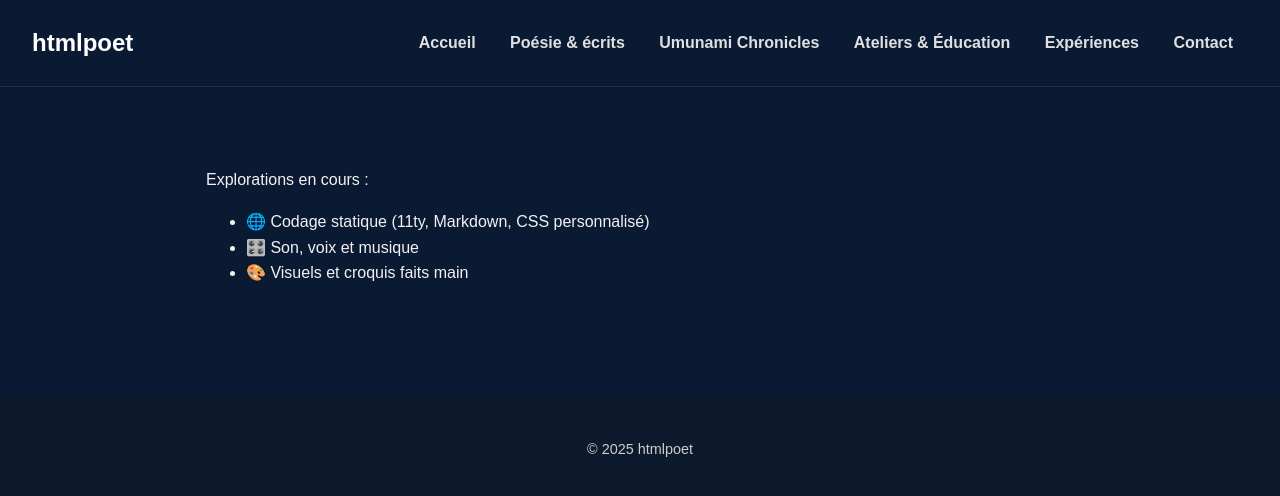
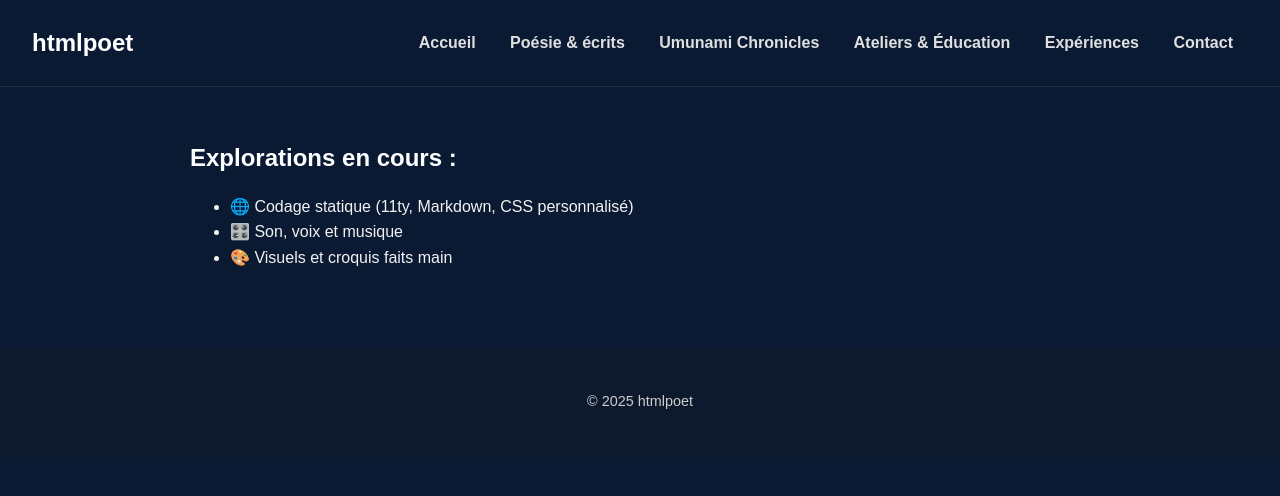
Before and after one commit to htmlpoet/htmlpoet.github.io, a Jekyll site: the page built from experiments.html, in a window 1280 px wide. Shown: the top 496 px of the page. Built offline with Jekyll 4.4.1, drawn with Linux system fonts in a browser that asks for light colours.

Commit message:
layout correction

```diff
--- a/contact.html
+++ b/contact.html
@@ -2,8 +2,5 @@
 layout: default
 title: Contact
 ---
-
-  <main>
     <p>Pour toute demande, réservation d’atelier ou collaboration :</p>
-    <p>Email : <a href="mailto:juliendylan@proton.me">juliendylan@proton.me</a></p>
-  </main>
+    <p>Email : <a href="mailto:jerrydandre@gmail.com">jerrydandre@gmail.com</a></p>
--- a/experiments.html
+++ b/experiments.html
@@ -3,11 +3,9 @@ layout: default
 title: Expériences
 ---
 
-  <main>
-    <p>Explorations en cours :</p>
-    <ul>
-      <li>🌐 Codage statique (11ty, Markdown, CSS personnalisé)</li>
-      <li>🎛️ Son, voix et musique</li>
-      <li>🎨 Visuels et croquis faits main</li>
-    </ul>
-  </main>
+<h2>Explorations en cours :</h2>
+<ul>
+  <li>🌐 Codage statique (11ty, Markdown, CSS personnalisé)</li>
+  <li>🎛️ Son, voix et musique</li>
+  <li>🎨 Visuels et croquis faits main</li>
+</ul>
--- a/umunami.html
+++ b/umunami.html
@@ -3,7 +3,6 @@ layout: default
 title: Umunami Chronicles
 ---
 
-  <main>
     <section>
       <h2>Univers & inspiration</h2>
       <p>Un univers diasporique fantasy inspiré de Guild Wars 2, mythes et vécu traumatique.</p>
@@ -21,4 +20,3 @@ title: Umunami Chronicles
         <li>Jyotis, Norn-elementalist touched by the void</li>
       </ul>
     </section>
-  </main>
--- a/workshops.html
+++ b/workshops.html
@@ -3,12 +3,10 @@ layout: default
 title: Ateliers
 ---
 
-  <main>
-    <p>Je propose des ateliers pour le monde d’aujourd’hui et demain :</p>
+    <h2>Je propose des ateliers pour le monde d’aujourd’hui et demain</h2>
     <ul>
       <li>🧠 AI critique pour les jeunes</li>
       <li>✍️ Écriture libératrice pour l’expression de soi</li>
       <li>🧭 Sociologie pour naviguer dans la vie réelle</li>
     </ul>
     <p>Réservations et informations → <a href="contact.html">contact</a></p>
-  </main>
```
